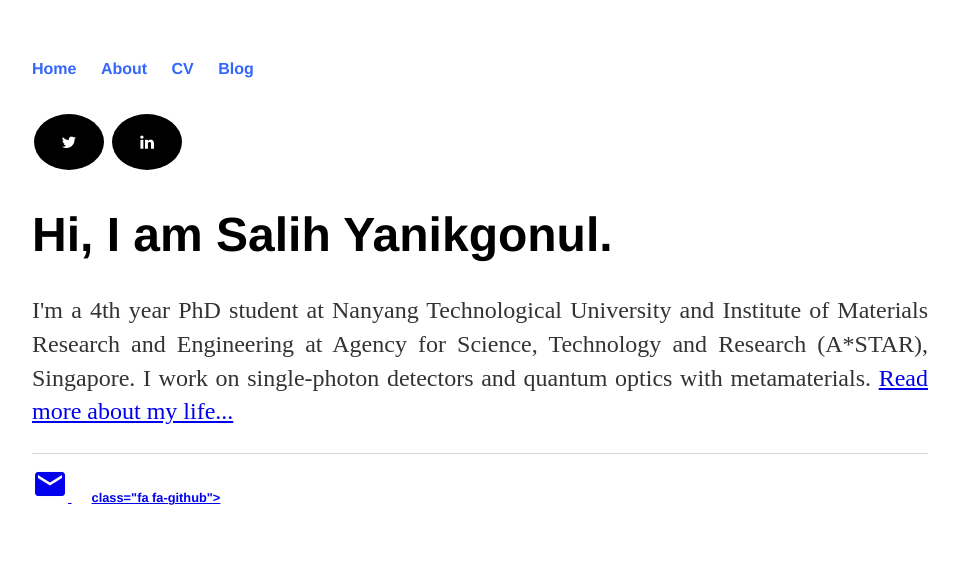
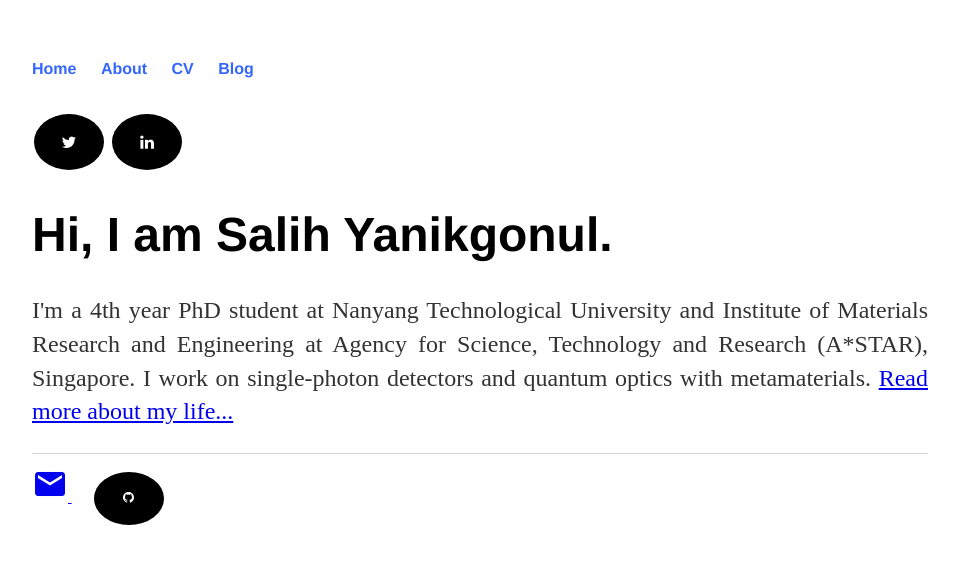
Before and after one commit to salihyanikgonul/salihyanikgonul.github.io, a Jekyll site: the page built from index.html, in a window 1280 px wide. Shown: the top 564 px of the page, without its empty margins (160-1119 px from the left). Built offline with Jekyll 4.4.1, drawn with Linux system fonts in a browser that asks for light colours; a style sheet for code colours, icons or effects is not loaded.

Commit message:
Update default.html

```diff
--- a/_layouts/default.html
+++ b/_layouts/default.html
@@ -39,9 +39,7 @@
 						<i class="material-icons" style="font-size:36px">email</i>
 					</a>
 				</li>
-	        		<li>
-					<a href="https://github.com/salihyanikgonul"> class="fa fa-github"></a>
-				</li>
+	        		<li><a href="https://github.com/salihyanikgonul" class="fa fa-github"></a></li>
 			</ul>
 			</footer>
 		</body>
```
